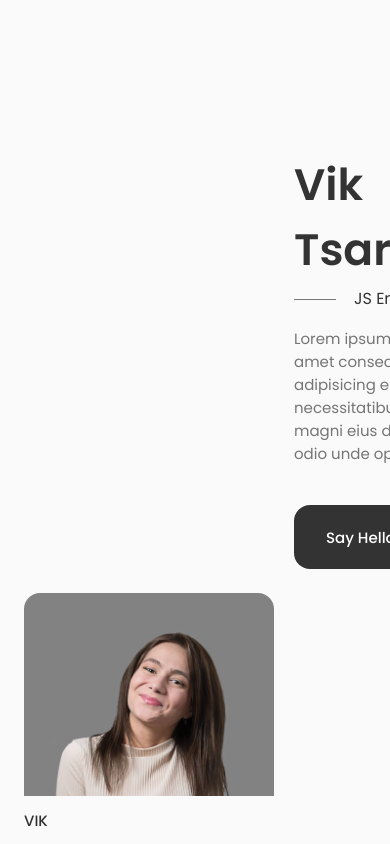
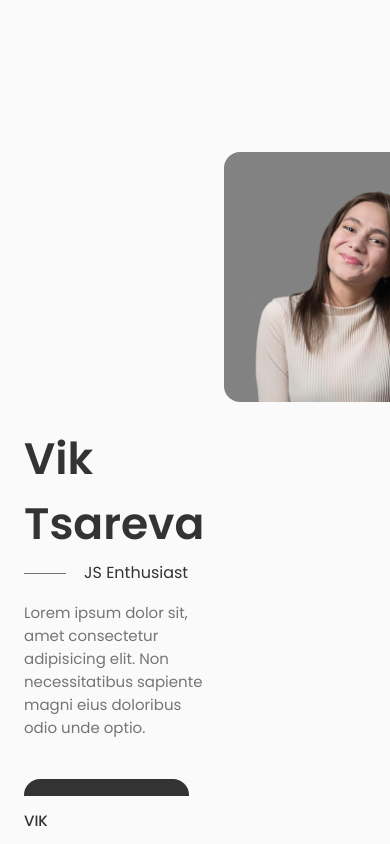
Before and after one commit to vikdts/fantastic-octo-guacamole, a React (Create React App) app in the folder resume/: page / in a window 390 px wide. Shown: the top 844 px of the page. Built offline with nearby package versions, Linux system fonts and the light colour scheme; the HTML template or start-up script is replaced by a standard one.

Commit message:
img medium

```diff
--- a/resume/src/components/home/home.css
+++ b/resume/src/components/home/home.css
@@ -83,6 +83,8 @@
   }
 }
 
+/*=============== large ===============*/
+
 @media screen and (max-width: 992px) {
   .home__content {
     grid-template-columns: 100px repeat(2, 1fr);
@@ -115,12 +117,17 @@
   }
 }
 
-
+/*=============== medium ===============*/
 
 @media screen and (max-width: 768px) {
   .home__content {
     grid-template-columns: 0.5fr 3fr;
     padding-top: 3.5rem;
+  }
+
+  .home__img {
+    order: initial;
+    justify-self: initial;
   }
 }
 
```
